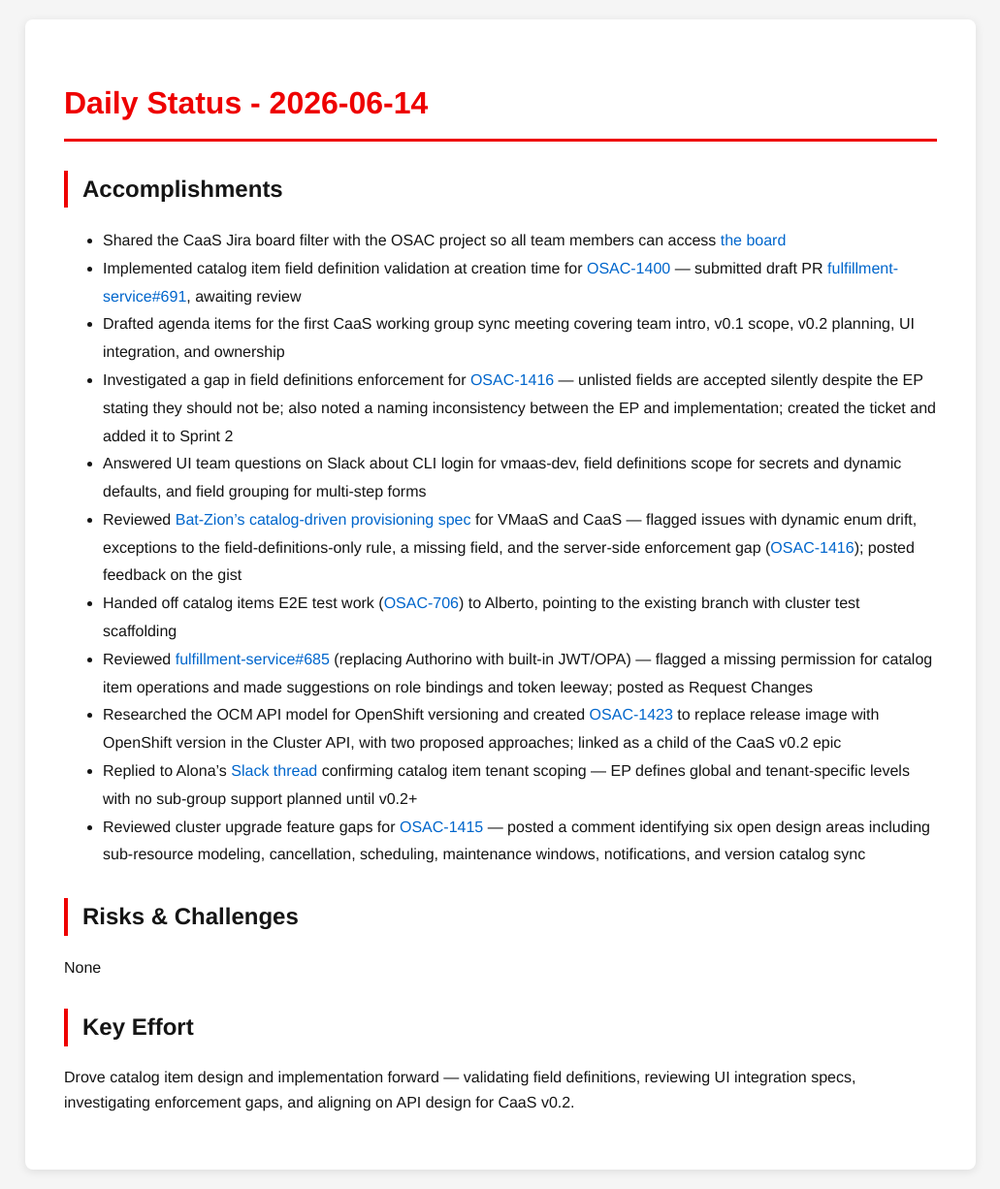
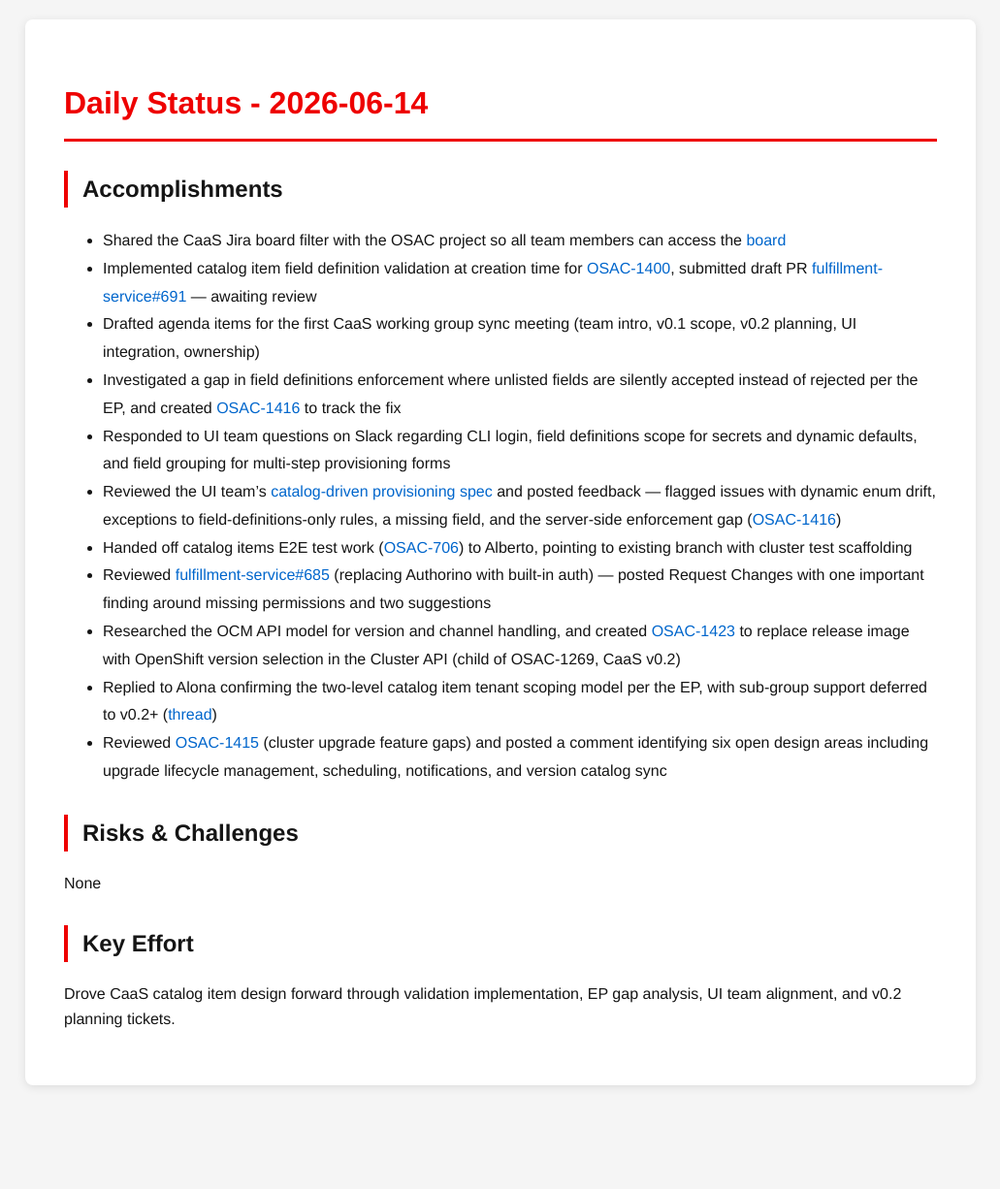
Before and after one commit to tzvatot/daily-status, a Jekyll site: the page built from 2026-06-14.md, in a window 1280 px wide. Shown: the whole page at 97% size, without its empty margins (124-1155 px from the left). Built offline with Jekyll 4.4.1, drawn with Linux system fonts in a browser that asks for light colours; after the commit the page ends 1139 px from its top, so only the background shows below that.

Commit message:
Daily status update - 2026-06-14

```diff
--- a/2026-06-14.md
+++ b/2026-06-14.md
@@ -7,20 +7,20 @@ date: 2026-06-14
 # Daily Status - 2026-06-14
 
 ## Accomplishments
-- Shared the CaaS Jira board filter with the OSAC project so all team members can access [the board](https://redhat.atlassian.net/jira/software/c/projects/OSAC/boards/12411)
-- Implemented catalog item field definition validation at creation time for [OSAC-1400](https://redhat.atlassian.net/browse/OSAC-1400) — submitted draft PR [fulfillment-service#691](https://github.com/osac-project/fulfillment-service/pull/691), awaiting review
-- Drafted agenda items for the first CaaS working group sync meeting covering team intro, v0.1 scope, v0.2 planning, UI integration, and ownership
-- Investigated a gap in field definitions enforcement for [OSAC-1416](https://redhat.atlassian.net/browse/OSAC-1416) — unlisted fields are accepted silently despite the EP stating they should not be; also noted a naming inconsistency between the EP and implementation; created the ticket and added it to Sprint 2
-- Answered UI team questions on Slack about CLI login for vmaas-dev, field definitions scope for secrets and dynamic defaults, and field grouping for multi-step forms
-- Reviewed [Bat-Zion's catalog-driven provisioning spec](https://gist.github.com/batzionb/d6bb05faf56a1d8e9bf7ee194aa1356f) for VMaaS and CaaS — flagged issues with dynamic enum drift, exceptions to the field-definitions-only rule, a missing field, and the server-side enforcement gap ([OSAC-1416](https://redhat.atlassian.net/browse/OSAC-1416)); posted feedback on the gist
-- Handed off catalog items E2E test work ([OSAC-706](https://redhat.atlassian.net/browse/OSAC-706)) to Alberto, pointing to the existing branch with cluster test scaffolding
-- Reviewed [fulfillment-service#685](https://github.com/osac-project/fulfillment-service/pull/685) (replacing Authorino with built-in JWT/OPA) — flagged a missing permission for catalog item operations and made suggestions on role bindings and token leeway; posted as Request Changes
-- Researched the OCM API model for OpenShift versioning and created [OSAC-1423](https://redhat.atlassian.net/browse/OSAC-1423) to replace release image with OpenShift version in the Cluster API, with two proposed approaches; linked as a child of the CaaS v0.2 epic
-- Replied to Alona's [Slack thread](https://redhat-internal.slack.com/archives/C0B8GS1E8BS/p1781434297571249) confirming catalog item tenant scoping — EP defines global and tenant-specific levels with no sub-group support planned until v0.2+
-- Reviewed cluster upgrade feature gaps for [OSAC-1415](https://redhat.atlassian.net/browse/OSAC-1415) — posted a comment identifying six open design areas including sub-resource modeling, cancellation, scheduling, maintenance windows, notifications, and version catalog sync
+- Shared the CaaS Jira board filter with the OSAC project so all team members can access the [board](https://redhat.atlassian.net/jira/software/c/projects/OSAC/boards/12411)
+- Implemented catalog item field definition validation at creation time for [OSAC-1400](https://redhat.atlassian.net/browse/OSAC-1400), submitted draft PR [fulfillment-service#691](https://github.com/osac-project/fulfillment-service/pull/691) — awaiting review
+- Drafted agenda items for the first CaaS working group sync meeting (team intro, v0.1 scope, v0.2 planning, UI integration, ownership)
+- Investigated a gap in field definitions enforcement where unlisted fields are silently accepted instead of rejected per the EP, and created [OSAC-1416](https://redhat.atlassian.net/browse/OSAC-1416) to track the fix
+- Responded to UI team questions on Slack regarding CLI login, field definitions scope for secrets and dynamic defaults, and field grouping for multi-step provisioning forms
+- Reviewed the UI team's [catalog-driven provisioning spec](https://gist.github.com/batzionb/d6bb05faf56a1d8e9bf7ee194aa1356f) and posted feedback — flagged issues with dynamic enum drift, exceptions to field-definitions-only rules, a missing field, and the server-side enforcement gap ([OSAC-1416](https://redhat.atlassian.net/browse/OSAC-1416))
+- Handed off catalog items E2E test work ([OSAC-706](https://redhat.atlassian.net/browse/OSAC-706)) to Alberto, pointing to existing branch with cluster test scaffolding
+- Reviewed [fulfillment-service#685](https://github.com/osac-project/fulfillment-service/pull/685) (replacing Authorino with built-in auth) — posted Request Changes with one important finding around missing permissions and two suggestions
+- Researched the OCM API model for version and channel handling, and created [OSAC-1423](https://redhat.atlassian.net/browse/OSAC-1423) to replace release image with OpenShift version selection in the Cluster API (child of OSAC-1269, CaaS v0.2)
+- Replied to Alona confirming the two-level catalog item tenant scoping model per the EP, with sub-group support deferred to v0.2+ ([thread](https://redhat-internal.slack.com/archives/C0B8GS1E8BS/p1781434297571249))
+- Reviewed [OSAC-1415](https://redhat.atlassian.net/browse/OSAC-1415) (cluster upgrade feature gaps) and posted a comment identifying six open design areas including upgrade lifecycle management, scheduling, notifications, and version catalog sync
 
 ## Risks & Challenges
 None
 
 ## Key Effort
-Drove catalog item design and implementation forward — validating field definitions, reviewing UI integration specs, investigating enforcement gaps, and aligning on API design for CaaS v0.2.
+Drove CaaS catalog item design forward through validation implementation, EP gap analysis, UI team alignment, and v0.2 planning tickets.
```
